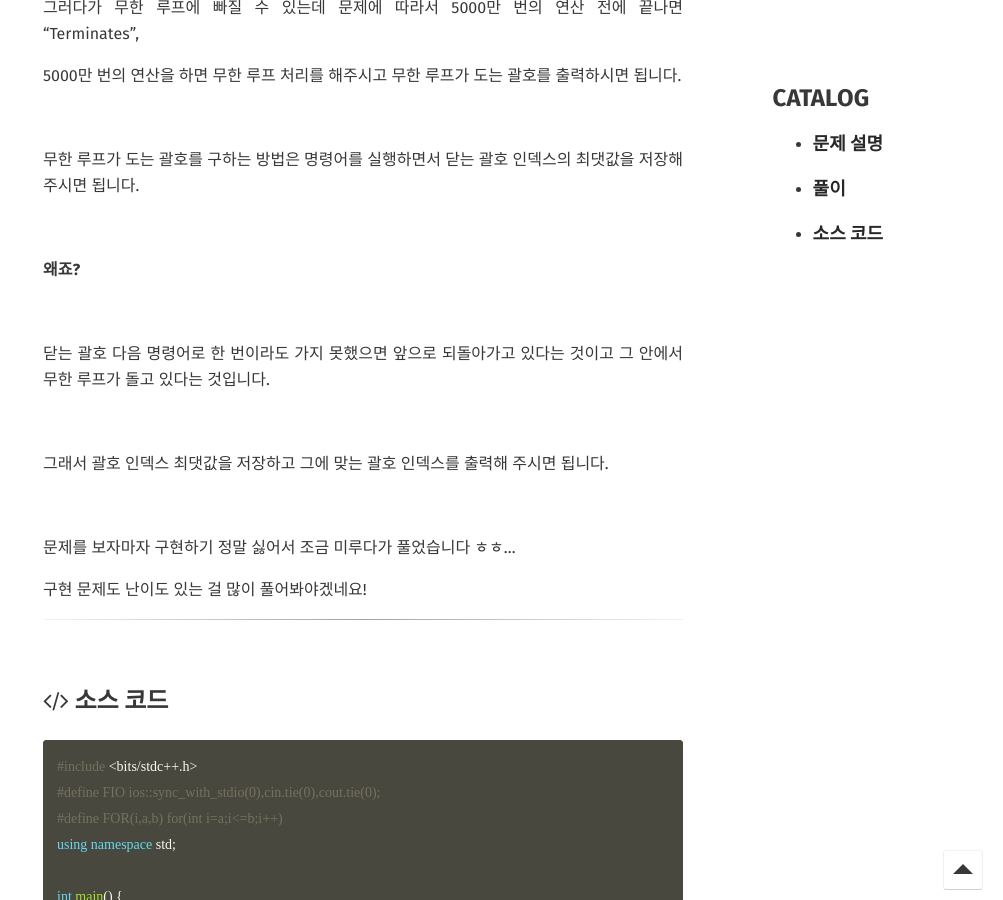
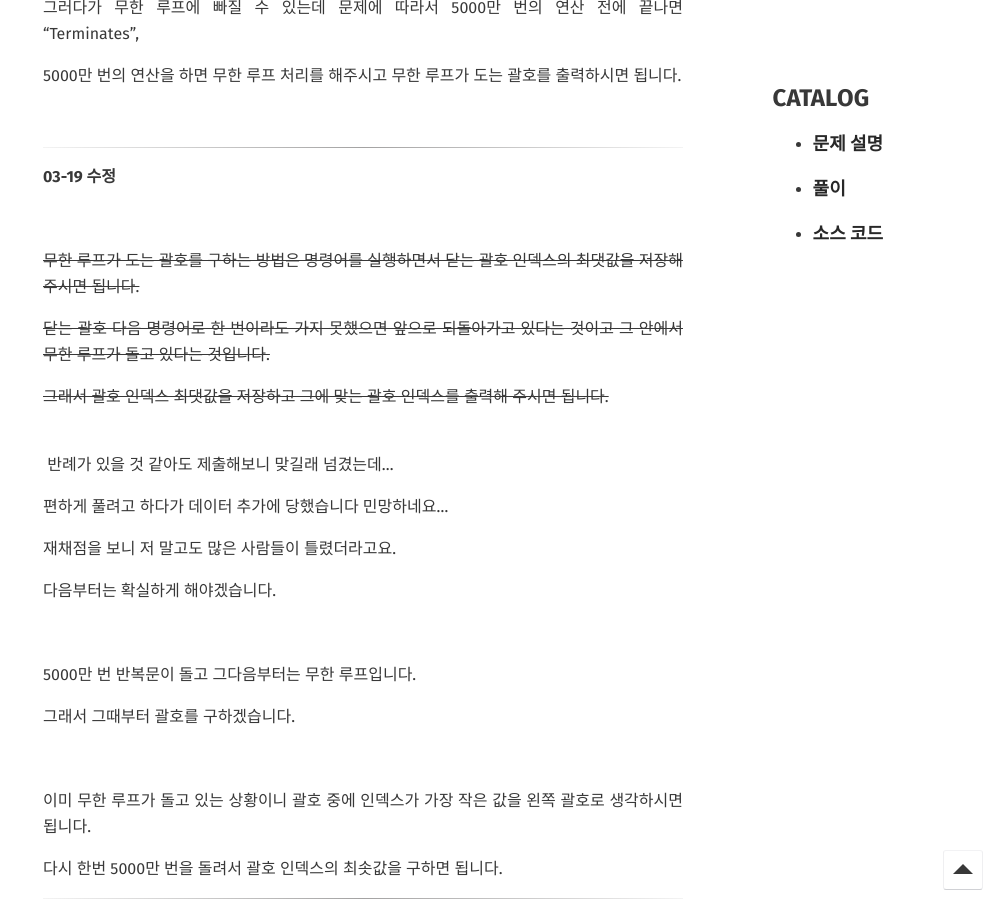
Before and after one commit to kimcodingvv/kimcodingvv.github.io, a Jekyll site: the page built from _posts/2020-03-05-BOJ-3954.md, in a window 1280 px wide and 900 px high, scrolled down 2046 px. Shown: the whole window, without its empty margins (277-1280 px from the left). Built offline with Jekyll 4.4.1, drawn with Linux system fonts in a browser that asks for light colours; some web fonts are replaced; comment, search, counter and statistics services are not loaded; some of the changed text lies outside the part shown.

Commit message:
Update BOJ-3954

```diff
--- a/_config.yml
+++ b/_config.yml
@@ -10,7 +10,6 @@ background:         #'assets/img/wallpaper.webp'
 tiled_bg:           false   # Set this true if you want to tile your background image, otherwise it will be covered
 locale:             "ko-KR"
 url:                https://kimcodingvv.github.io
-  #http://localhost:4000/
 
 # Jekyll
 permalink:          /:title/
--- a/_posts/2020-03-05-BOJ-3954.md
+++ b/_posts/2020-03-05-BOJ-3954.md
@@ -9,6 +9,7 @@ comments : true
 author: Kimcoding
 feature: /assets/img/post/1.webp
 catalog : true
+lastupdate : 2020-03-19-03:52
 ---
 
 ## 문제 설명
@@ -64,22 +65,42 @@ idx[닫는 괄호 인덱스] = 여는 괄호 인덱스, idx[여는 괄호 인덱
 
 <br/>
 
-무한 루프가 도는 괄호를 구하는 방법은
-명령어를 실행하면서 닫는 괄호 인덱스의 최댓값을 저장해 주시면 됩니다.
+---
+
+**03-19 수정**
 
 <br/>
 
-**왜죠?**
+~~무한 루프가 도는 괄호를 구하는 방법은 명령어를 실행하면서 닫는 괄호 인덱스의 최댓값을 저장해 주시면 됩니다.~~
+
+~~닫는 괄호 다음 명령어로 한 번이라도 가지 못했으면 앞으로 되돌아가고 있다는 것이고 그 안에서 무한 루프가 돌고 있다는 것입니다.~~
+
+~~그래서 괄호 인덱스 최댓값을 저장하고 그에 맞는 괄호 인덱스를 출력해 주시면 됩니다.~~
+
+<br/>
+﻿
+반례가 있을 것 같아도 제출해보니 맞길래 넘겼는데…
+
+편하게 풀려고 하다가 데이터 추가에 당했습니다 민망하네요…
+
+재채점을 보니 저 말고도 많은 사람들이 틀렸더라고요.
+
+다음부터는 확실하게 해야겠습니다.
 
 <br/>
 
-닫는 괄호 다음 명령어로 한 번이라도 가지 못했으면
-앞으로 되돌아가고 있다는 것이고 그 안에서 무한 루프가 돌고 있다는 것입니다.
+5000만 번 반복문이 돌고 그다음부터는 무한 루프입니다.
+
+그래서 그때부터 괄호를 구하겠습니다.
 
 <br/>
 
-그래서 괄호 인덱스 최댓값을 저장하고
-그에 맞는 괄호 인덱스를 출력해 주시면 됩니다.
+이미 무한 루프가 돌고 있는 상황이니 괄호 중에 인덱스가 가장 작은 값을 왼쪽 괄호로 생각하시면 됩니다.
+
+다시 한번 5000만 번을 돌려서 괄호 인덱스의 최솟값을 구하면 됩니다.
+
+---
+
 
 <br/>
 
--- a/_sass/site.scss
+++ b/_sass/site.scss
@@ -117,13 +117,12 @@ body {
 }
 
 .wrapper {
-  width: 100%; //60%? 70%?
+  width: 100%;
   margin: 4rem auto;
   background: $white;
   color: $color_tuatara;
   padding: 2em;
   border-radius: 3px;
-  //box-shadow: 0 0 3px 0 rgba($color_shark, 0.3); //10px;
   @include transition(.5s);
   @media #{$small} {
     width: 90%;
@@ -144,7 +143,6 @@ body {
   color: $color_tuatara;
   padding: 2em;
   border-radius: 3px;
-  //box-shadow: 0 0 3px 0 rgba($color_shark, 0.3); //10px
   @include transition(.5s);
   @media #{$small} {
     width: 90%;
```
Also changed, not shown: other parts of _posts/2020-03-05-BOJ-3954.md (+40 -33 lines).
